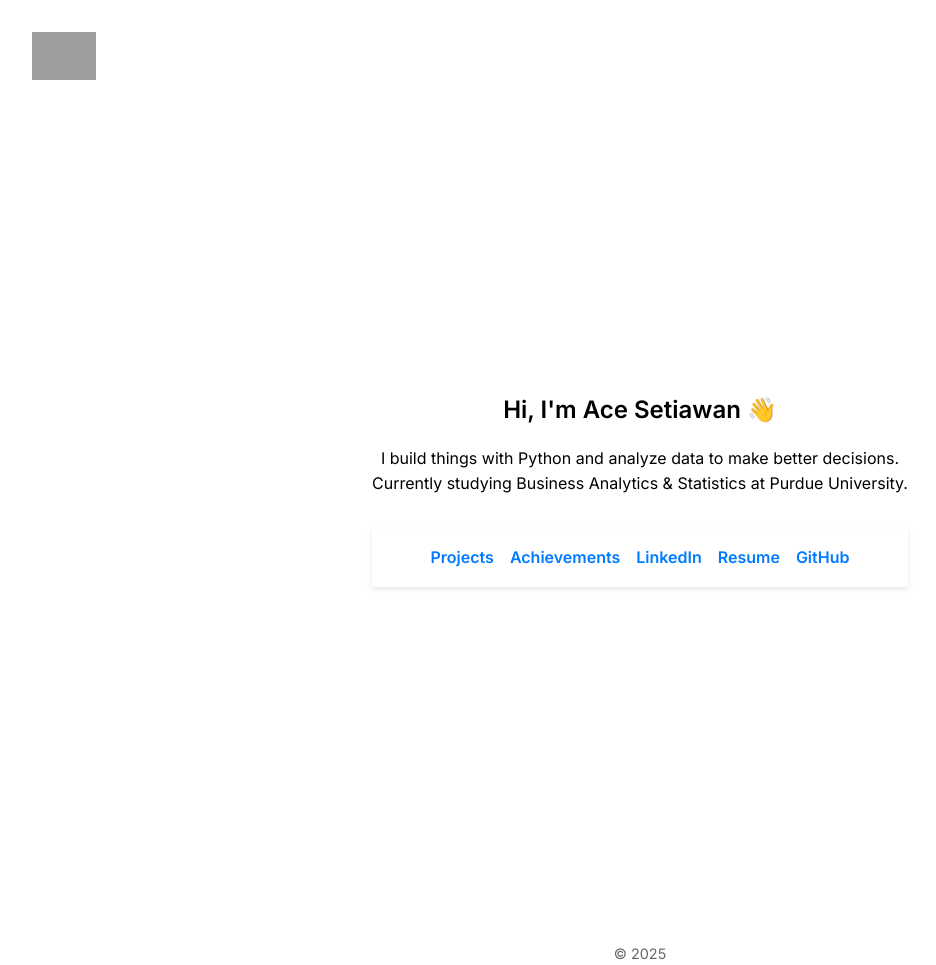
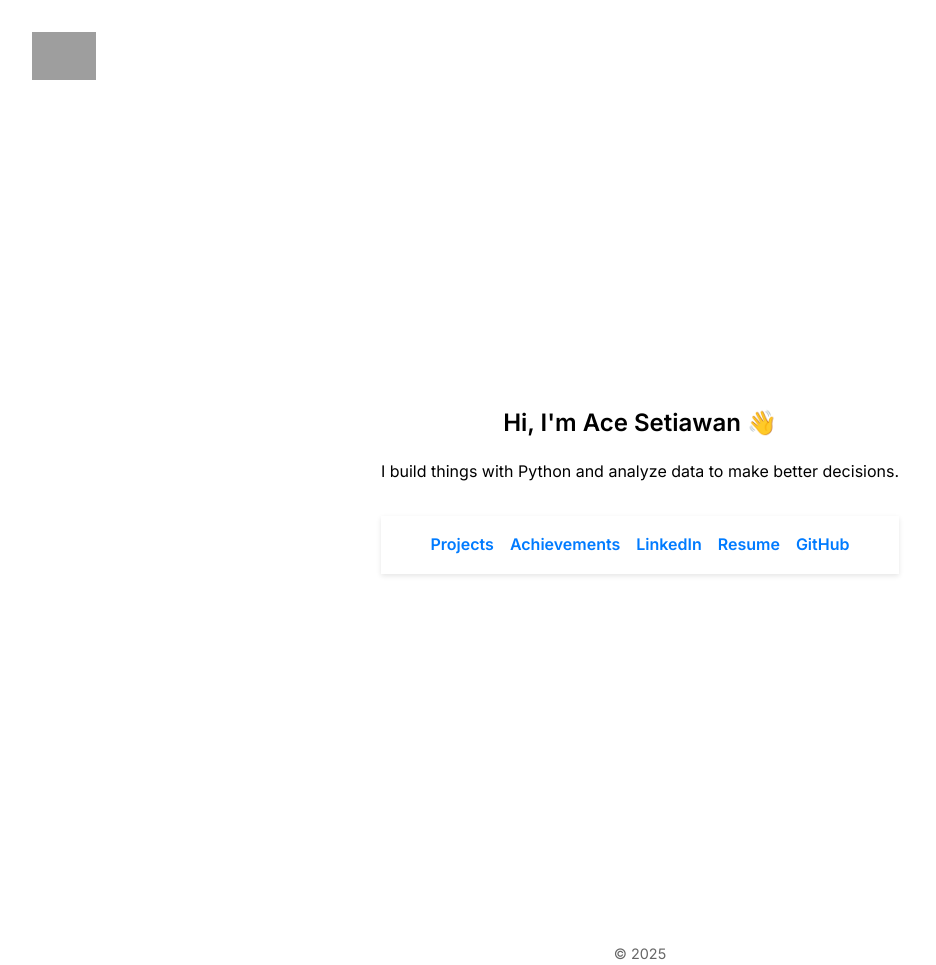
Before and after one commit to acepocalypse/acepocalypse.github.io, a Jekyll site: the page built from index.html, in a window 1280 px wide. Shown: the whole page, without its empty margins (0-936 px from the left). Built offline with Jekyll 4.4.1, drawn with Linux system fonts in a browser that asks for light colours; grey boxes are pictures that could not be loaded.

Commit message:
Refactor HTML structure: organize head section and improve main class for better layout

```diff
--- a/_layouts/default.html
+++ b/_layouts/default.html
@@ -1,13 +1,15 @@
 <!DOCTYPE html>
 <html lang="en">
-
 <head>
   <meta charset="UTF-8">
+  <title>{{ page.title }}</title>
+  <meta name="viewport" content="width=device-width, initial-scale=1">
+
+  <!-- Fonts & Styles -->
   <link href="https://fonts.googleapis.com/css2?family=Inter:wght@400;600&display=swap" rel="stylesheet">
   <link href="https://cdn.jsdelivr.net/npm/aos@2.3.4/dist/aos.css" rel="stylesheet">
-  <title>{{ page.title }}</title>
-  <meta name="viewport" content="width=device-width, initial-scale=1">
   <link rel="stylesheet" href="{{ '/assets/css/style.css' | relative_url }}">
+
   <!-- Favicons -->
   <link rel="apple-touch-icon" sizes="180x180" href="{{ '/favicon/apple-touch-icon.png' | relative_url }}">
   <link rel="icon" type="image/png" sizes="32x32" href="{{ '/favicon/favicon-32x32.png' | relative_url }}">
@@ -25,16 +27,22 @@
     </a>
   </header>
 
-  <main>
+  <main class="{% if page.title == 'Home' %}fullscreen-center{% endif %}">
     {{ content }}
   </main>
 
   <footer>
     &copy; {{ site.time | date: '%Y' }} {{ site.author.name }}
   </footer>
+
+  <!-- Scripts -->
   <script src="https://cdn.jsdelivr.net/npm/aos@2.3.4/dist/aos.js"></script>
   <script>
-    AOS.init();
+    AOS.init({
+      duration: 600,
+      easing: 'ease-in-out',
+      once: true
+    });
   </script>
 </body>
 </html>
--- a/index.html
+++ b/index.html
@@ -6,17 +6,14 @@ title: Home
 <div class="fullscreen-center">
   <section class="intro" data-aos="fade-up">
     <h1>Hi, I'm Ace Setiawan 👋</h1>
-    <p>
-      I build things with Python and analyze data to make better decisions.<br>
-      Currently studying Business Analytics & Statistics at Purdue University.
-    </p>
+    <p>I build things with Python and analyze data to make better decisions.</p>
 
     <nav class="homepage-links">
-        <a href="/projects">Projects</a>
-        <a href="/achievements">Achievements</a>
-        <a href="https://linkedin.com/in/akmalset" target="_blank">LinkedIn</a>
-        <a href="/assets/pdf/Setiawan,%20Ace%20Resume.pdf" target="_blank">Resume</a>
-        <a href="https://github.com/acepocalypse" target="_blank">GitHub</a>
+      <a href="/projects">Projects</a>
+      <a href="/achievements">Achievements</a>
+      <a href="https://linkedin.com/in/akmalset" target="_blank">LinkedIn</a>
+      <a href="/assets/pdf/Setiawan,%20Ace%20Resume.pdf" target="_blank">Resume</a>
+      <a href="https://github.com/acepocalypse" target="_blank">GitHub</a>
     </nav>
   </section>
 </div>
```
